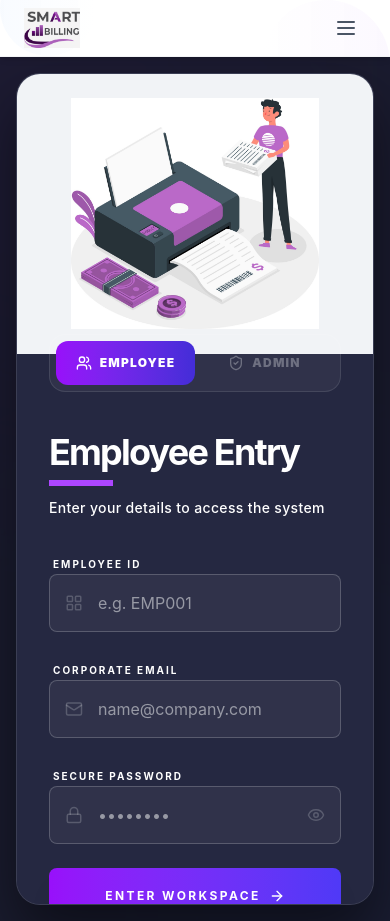
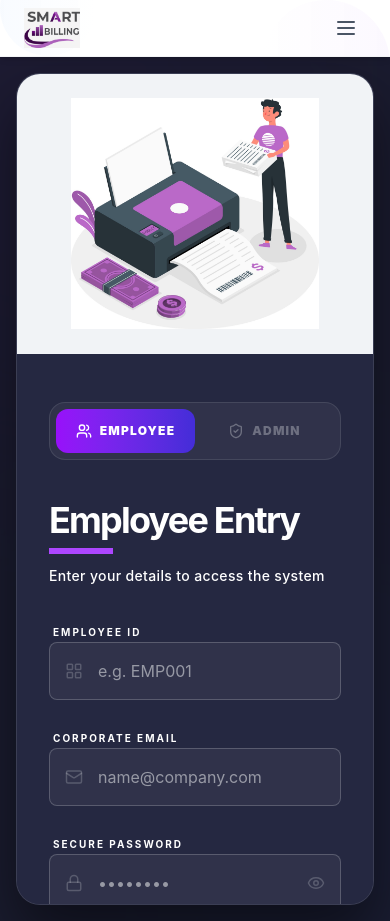
Before and after one commit to keshav4185/Footware_Billing, a React (Vite) app: page /Signin in a window 390 px wide. Built offline with nearby package versions, Linux system fonts and the light colour scheme.

Commit message:
UI: Fixed RoleSwitcher overlap on mobile and improved spacing

```diff
--- a/src/Component/Account/signin.jsx
+++ b/src/Component/Account/signin.jsx
@@ -114,7 +114,7 @@ const Signin = () => {
         </div>
 
         {/* Form Container - Rigid Height to prevent any jumping */}
-        <div className="w-full md:w-[50%] flex flex-col justify-center p-8 sm:p-12 relative bg-[#252841] h-[550px] md:h-[680px]">
+        <div className="w-full md:w-[50%] flex flex-col justify-start md:justify-center p-8 pt-12 sm:p-12 relative bg-[#252841] h-[550px] md:h-[680px] z-20">
           <div className="w-full flex flex-col animate-fadeIn mx-auto max-w-sm md:max-w-none">
             <RoleSwitcher />
 
```
